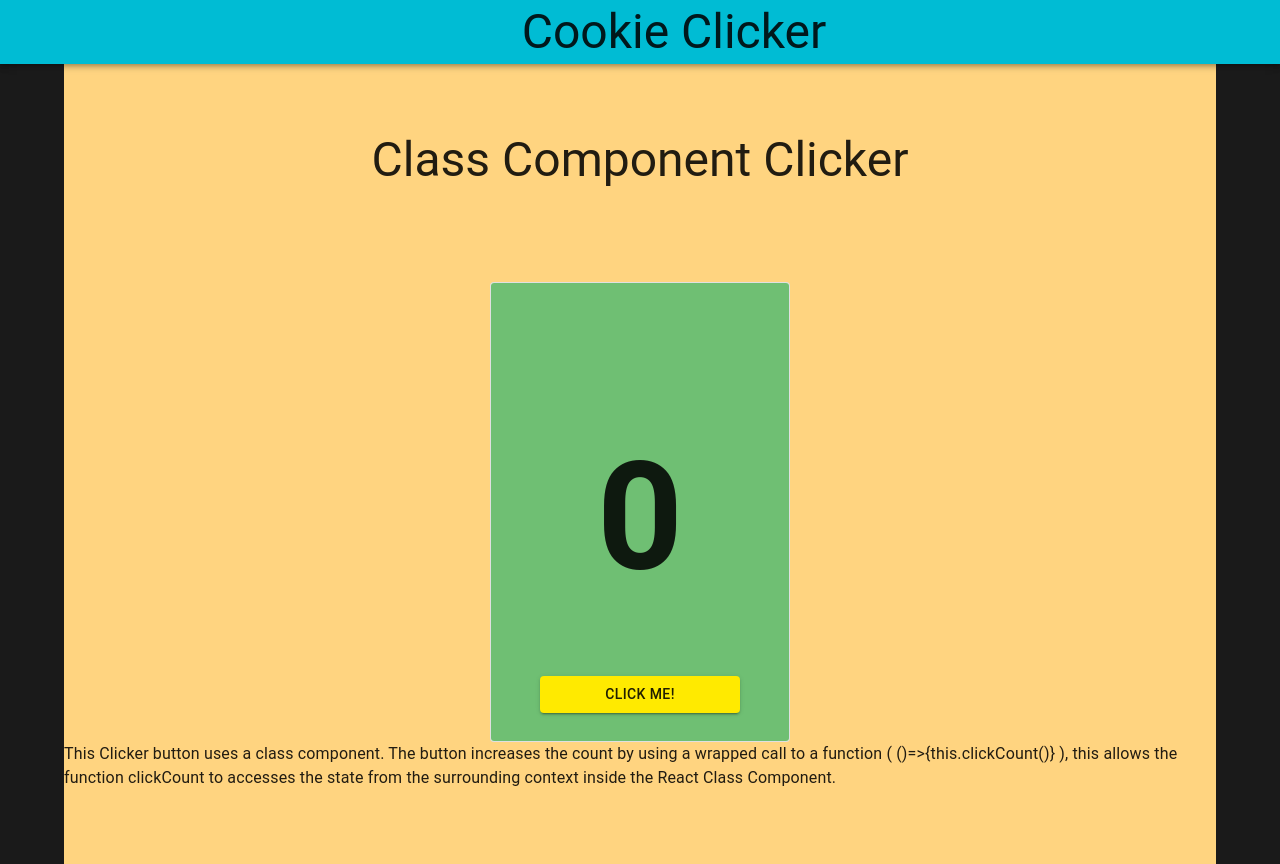
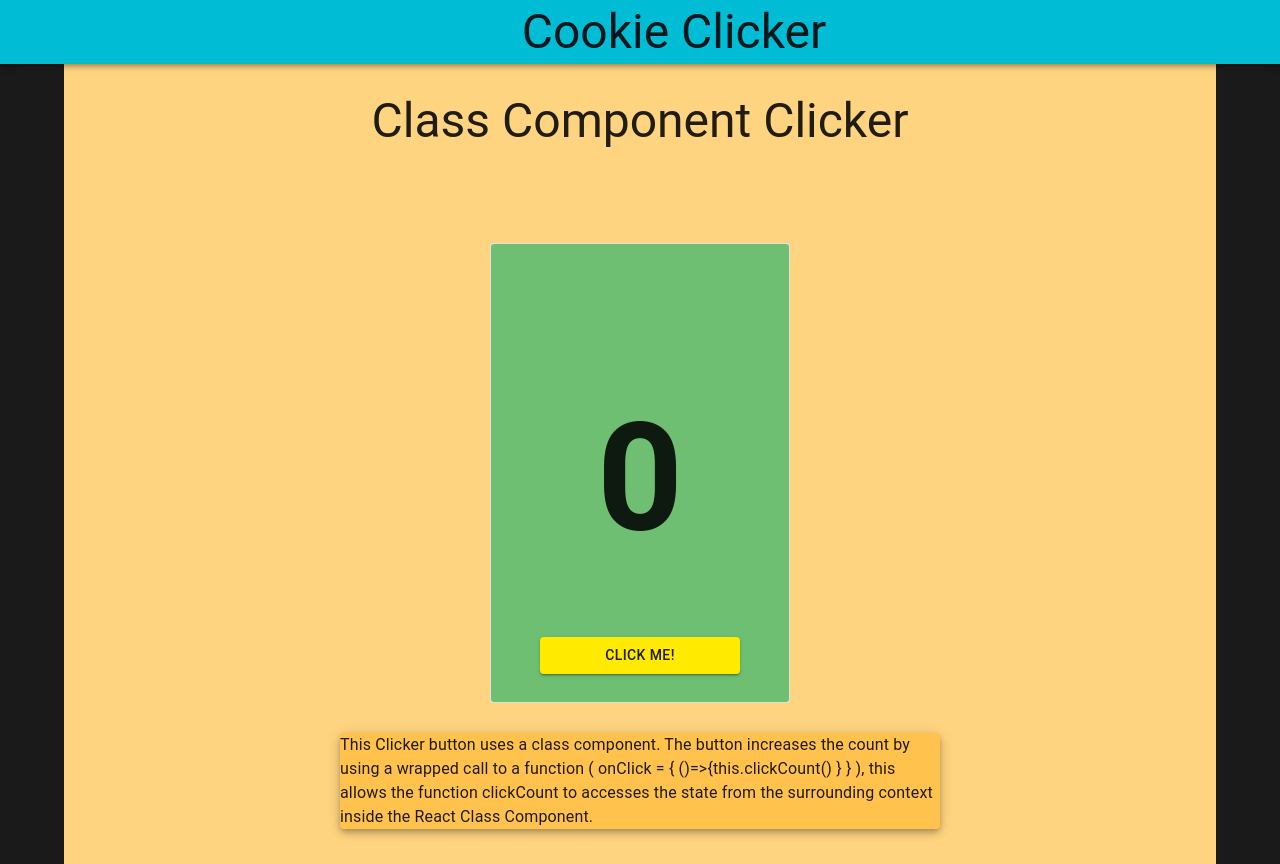
Before and after one commit to VillalvaLijo/CookiesSessionsandHooks, a React (Create React App) app: page /secoundClicker in a window 1280 px wide. Built offline with nearby package versions, Linux system fonts and the light colour scheme; no server answers; some icons are missing.

Commit message:
clickCounterComponent done with styling

```diff
--- a/src/clickCounterComponent/clickCounterComponent.js
+++ b/src/clickCounterComponent/clickCounterComponent.js
@@ -25,6 +25,9 @@ import CardContent from '@material-ui/core/CardContent';
 
 //importing Button from material UI
 import Button from '@material-ui/core/Button';
+
+//importing paper from material-ui
+import Paper from '@material-ui/core/Paper';
 
 
 //styles to be used in rendering, using withStyles Higher-order component
@@ -198,11 +201,17 @@ class clickCounterComponent extends Component{
                             {/* </Box> */}
                             </CardContent>
                         </Card>
+                        <Box style={{
+                            maxWidth: 600,
+                            paddingTop: '30px'
+                        }}>
+                            <Paper elevation={5}style={{backgroundColor: '#ffc34d'}}>
                         <Typography variant="body1" classesName={classes.explantion}gutterBottom>
-                            This Clicker button uses a class component. The button increases the count by using a wrapped call to a function (  ()=>{"{"}this.clickCount(){"}"}  ), this allows the function clickCount
+                    This Clicker button uses a class component. The button increases the count by using a wrapped call to a function ( onClick = {"{"} ()=>{"{"}this.clickCount() {"}"} {"}"}  ), this allows the function clickCount
                             to accesses the state from the surrounding context inside the React Class Component.
                         </Typography>
-
+                        </Paper>
+                        </Box>
                 </Typography>
                 {/* this set up on the following line dosen't work becuase click count
                 cannot accesses state with out the wrapper function allowing it to grab state from the overhead
```
